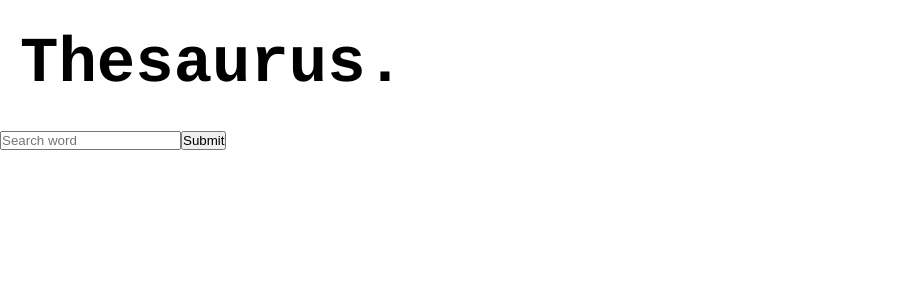
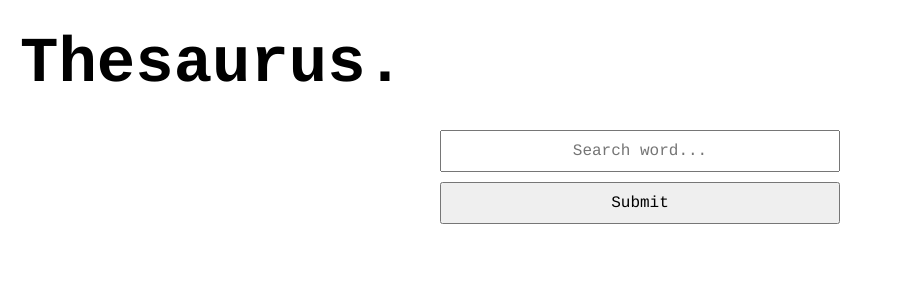
Before and after one commit to SamanthaLFreeman/vueThesaurus, a Vue app: page / in a window 1280 px wide. Shown: the top 300 px of the page, without its empty margins (0-903 px from the left). Built offline with nearby package versions, Linux system fonts and the light colour scheme.

Commit message:
Center the form and change the font to courier

```diff
--- a/src/components/SearchWord.vue
+++ b/src/components/SearchWord.vue
@@ -1,6 +1,6 @@
 <template>
   <form @submit="search">
-    <input type="text" name="word" placeholder="Search word" v-model="word" />
+    <input type="text" name="word" placeholder="Search word..." v-model="word" />
     <button>Submit</button>
   </form>
 </template>
@@ -25,4 +25,22 @@ export default {
 </script>
 
 <style scoped>
+form {
+  display: flex;
+  flex-direction: column;
+  margin: auto;
+  width: 400px;
+}
+
+input,
+button {
+  font-family: Courier;
+  font-size: 1em;
+  padding: 10px;
+}
+
+input {
+  margin-bottom: 10px;
+  text-align: center;
+}
 </style>
```
